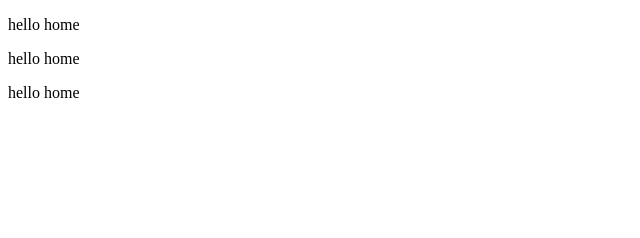
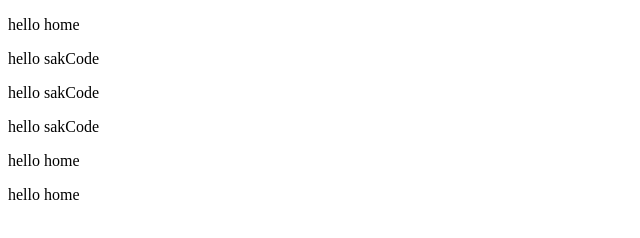
Before and after one commit to doeur100/DOMO_GIT, a plain HTML site: page index.html in a window 1280 px wide. Shown: the whole page, without its empty margins (0-640 px from the left). Drawn offline with Linux system fonts and the light colour scheme.

Commit message:
add hello sakCode

```diff
--- a/index.html
+++ b/index.html
@@ -8,6 +8,9 @@
 </head>
 <body>
     <p>hello home</p>
+    <p>hello sakCode</p>
+    <p>hello sakCode</p>
+    <p>hello sakCode</p>
     <p>hello home</p>
     <p>hello home</p>
 </body>
```
